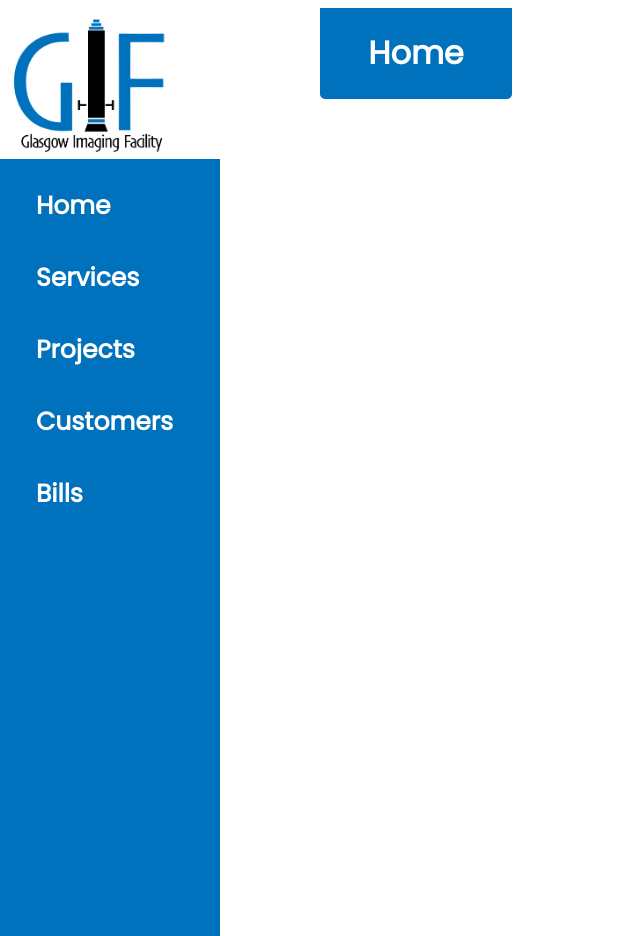
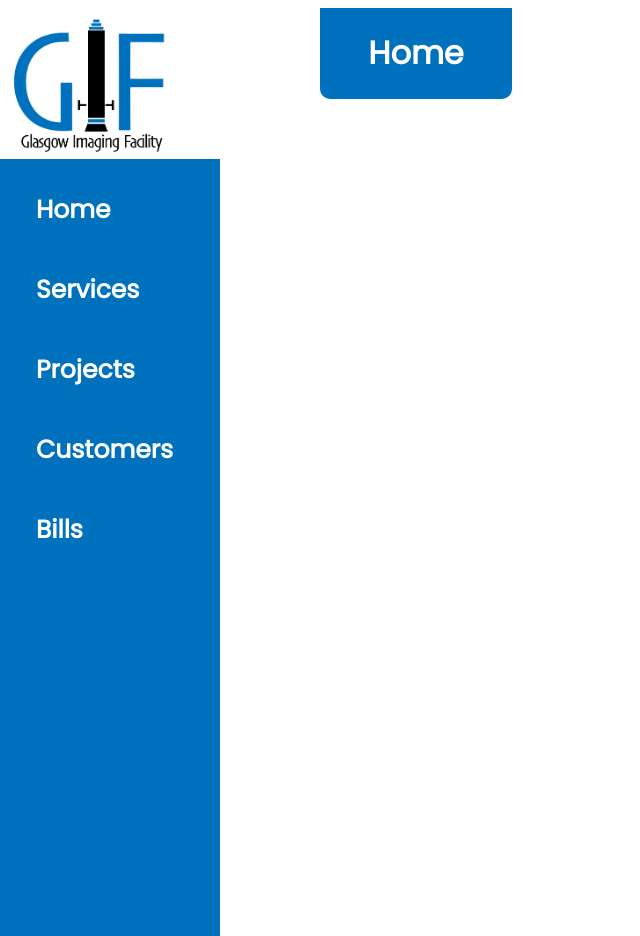
Before and after one commit to CSP5UofG/Imaging-System-App, a Django app: page / in a window 1280 px wide. Shown: the whole page, without its empty margins (0-640 px from the left). Run offline with Django 3.2, Linux system fonts and the light colour scheme.

Commit message:
adjusted base css

```diff
--- a/imaging_system_app_project/imaging_system_app/views.py
+++ b/imaging_system_app_project/imaging_system_app/views.py
@@ -13,6 +13,12 @@ def services(request):
 
 def projects(request):
     context_dict={}
+
+    #all_projects = Project.objects.all()
+    #all_projects.order_by(project_date)
+
+    #context_dict['All projects']= all_projects
+
     return render(request, 'imaging_system_app/projects.html', context=context_dict)
 
 def customers(request):
--- a/imaging_system_app_project/static/base.css
+++ b/imaging_system_app_project/static/base.css
@@ -8,7 +8,7 @@
     margin: auto;
     position: absolute;
     left: 25%;
-    border-radius: 0 0 5px 5px;
+    border-radius: 0 0 10px 10px;
     font-family: 'Poppins';
     font-weight: bolder;
 }
@@ -27,7 +27,7 @@
   }
 
 .sidenav a {
-    padding: 8px 8px 8px 36px;
+    padding: 12px 12px 12px 36px;
     text-decoration: none;
     font-size: 25px;
     color: #ffffff;
```
